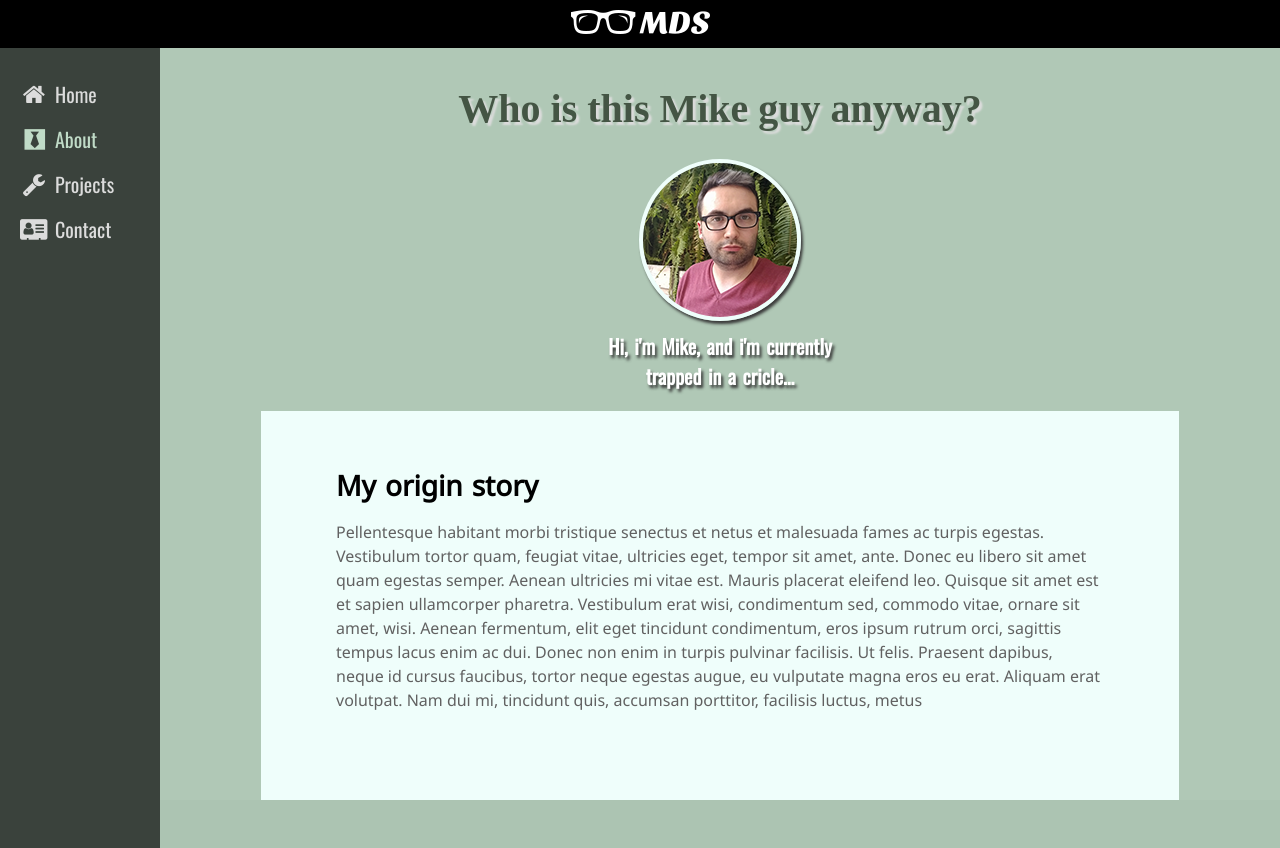
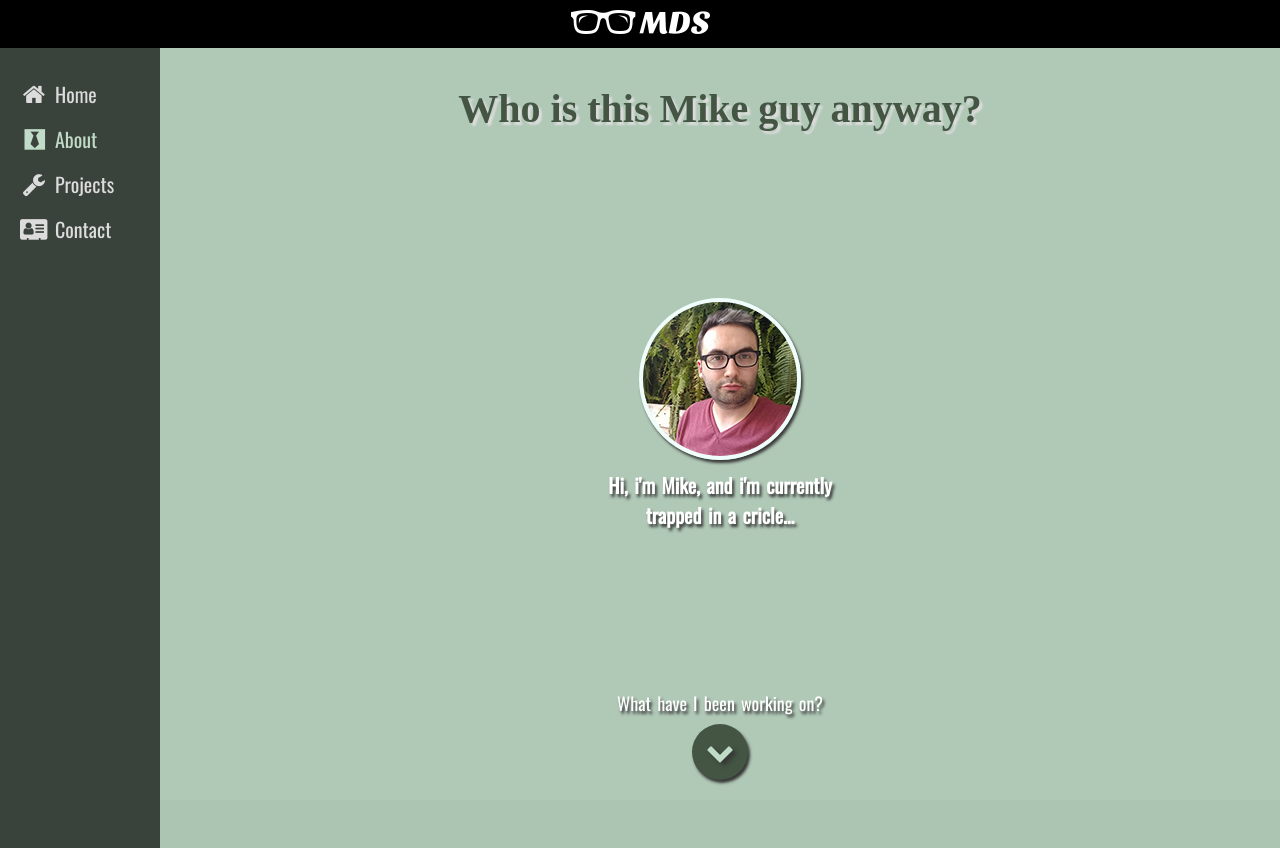
Before and after one commit to mikedsharp/michaeldsharpcom-client, an Angular app: page /about in a window 1280 px wide. Built offline with nearby package versions, Linux system fonts and the light colour scheme; a web font is replaced by a local one; what angular2-fontawesome would draw is missing.

Commit message:
removed dummy content from about

```diff
--- a/src/app/about/about.component.html
+++ b/src/app/about/about.component.html
@@ -1,31 +1,9 @@
 <h1 class="centre">Who is this Mike guy anyway?</h1>
 
-<div class="avatar">
-</div>
-
-<h3 class="avatar-caption">Hi, i'm Mike, and i'm currently trapped in a cricle...</h3>
-
-<div class="panel">
-    <h3>My origin story</h3>
-    <p>Pellentesque habitant morbi tristique senectus et netus et malesuada fames ac turpis egestas. Vestibulum tortor quam, feugiat vitae, ultricies eget, tempor sit amet, ante. Donec eu libero sit amet quam egestas semper. Aenean ultricies mi vitae est. Mauris placerat eleifend leo. Quisque sit amet est et sapien ullamcorper pharetra. Vestibulum erat wisi, condimentum sed, commodo vitae, ornare sit amet, wisi. Aenean fermentum, elit eget tincidunt condimentum, eros ipsum rutrum orci, sagittis tempus lacus enim ac dui. Donec non enim in turpis pulvinar facilisis. Ut felis. Praesent dapibus, neque id cursus faucibus, tortor neque egestas augue, eu vulputate magna eros eu erat. Aliquam erat volutpat. Nam dui mi, tincidunt quis, accumsan porttitor, facilisis luctus, metus</p>
-
-</div>
-
-<div class="panel">
-
-    <h3>Interests</h3>
-    <ul>
-    <li>Morbi in sem quis dui placerat ornare. Pellentesque odio nisi, euismod in, pharetra a, ultricies in, diam. Sed arcu. Cras consequat.</li>
-    <li>Praesent dapibus, neque id cursus faucibus, tortor neque egestas augue, eu vulputate magna eros eu erat. Aliquam erat volutpat. Nam dui mi, tincidunt quis, accumsan porttitor, facilisis luctus, metus.</li>
-    <li>Phasellus ultrices nulla quis nibh. Quisque a lectus. Donec consectetuer ligula vulputate sem tristique cursus. Nam nulla quam, gravida non, commodo a, sodales sit amet, nisi.</li>
-    <li>Pellentesque fermentum dolor. Aliquam quam lectus, facilisis auctor, ultrices ut, elementum vulputate, nunc.</li>
-    </ul>
-</div>
-<div class="panel">
-
-
-    <h3>Skills</h3>
-    <p>Pellentesque habitant morbi tristique senectus et netus et malesuada fames ac turpis egestas. Vestibulum tortor quam, feugiat vitae, ultricies eget, tempor sit amet, ante. Donec eu libero sit amet quam egestas semper. Aenean ultricies mi vitae est. Mauris placerat eleifend leo. Quisque sit amet est et sapien ullamcorper pharetra. Vestibulum erat wisi, condimentum sed, commodo vitae, ornare sit amet, wisi. Aenean fermentum, elit eget tincidunt condimentum, eros ipsum rutrum orci, sagittis tempus lacus enim ac dui. Donec non enim in turpis pulvinar facilisis. Ut felis. Praesent dapibus, neque id cursus faucibus, tortor neque egestas augue, eu vulputate magna eros eu erat. Aliquam erat volutpat. Nam dui mi, tincidunt quis, accumsan porttitor, facilisis luctus, metus</p>
+<div>
+    <div class="avatar">
+    </div>
+    <h3 class="avatar-caption">Hi, i'm Mike, and i'm currently trapped in a cricle...</h3>
 </div>
 
 <div class="cta-box">
--- a/src/app/shared/call-to-action.scss
+++ b/src/app/shared/call-to-action.scss
@@ -13,6 +13,7 @@
             margin-bottom: 8px;
             display: flex;
             justify-content: center;
+            text-align: center;
         }
 
         .mds-fab{
```
